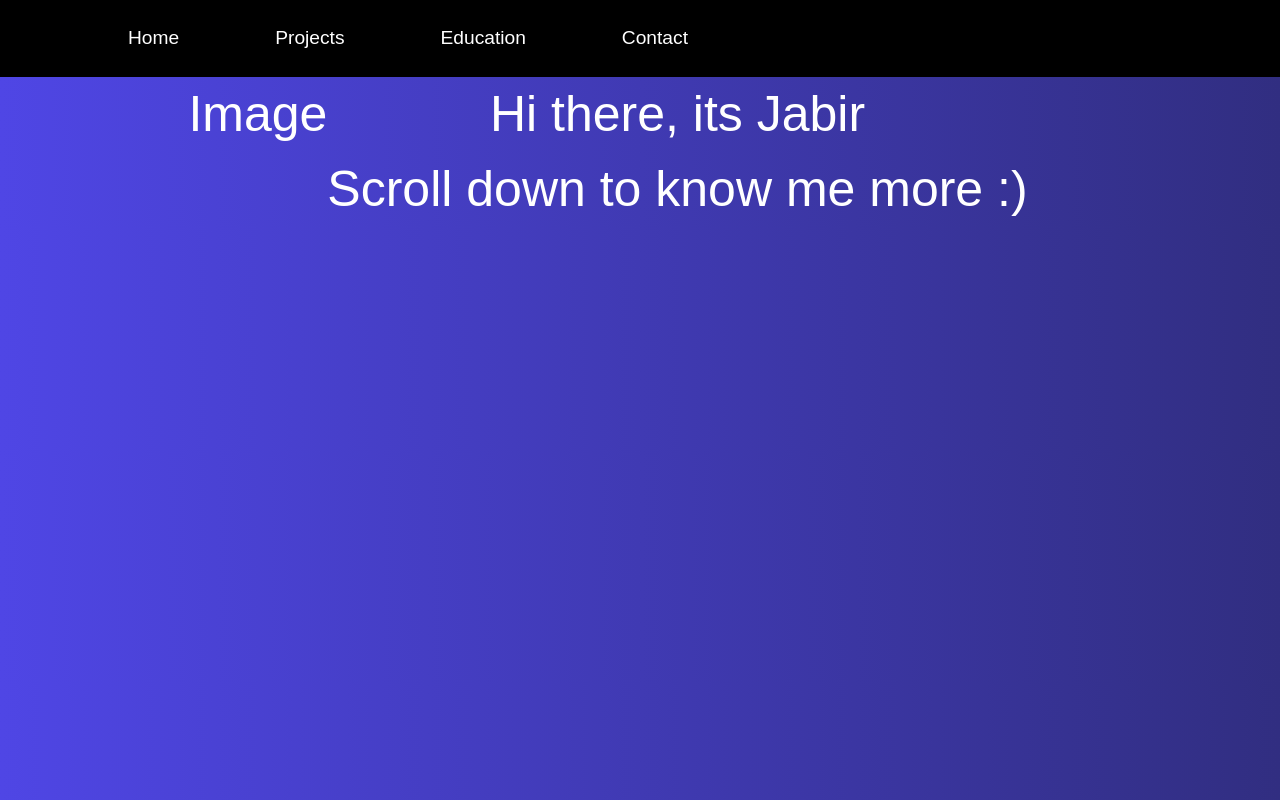
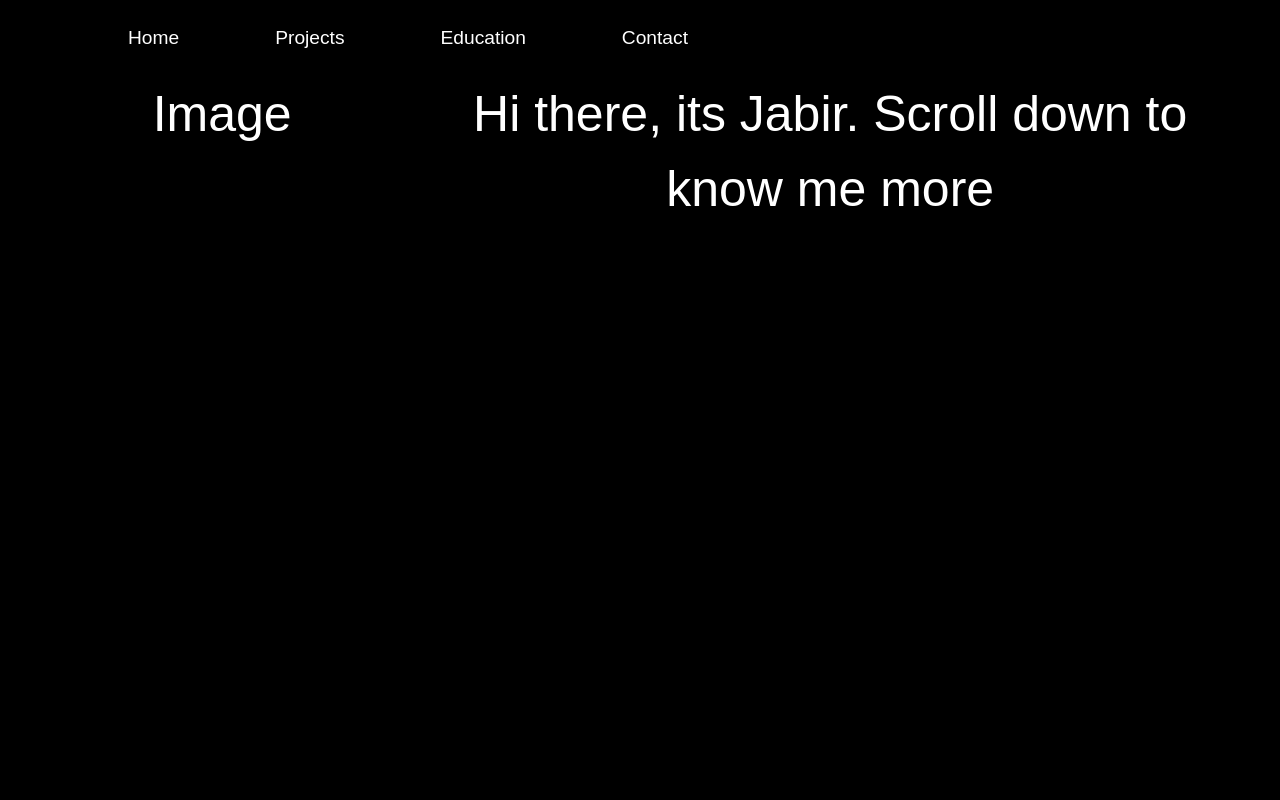
Before and after one commit to FutureWiz2002/portfolio, a website built with Vite: page index.html in a window 1280 px wide. Built offline with nearby package versions, Linux system fonts and the light colour scheme.

Commit message:
Introduced Tailwind and Three.js

```diff
--- a/index.html
+++ b/index.html
@@ -30,7 +30,7 @@
 
 
 
-<body class="bg-gradient-to-r from-indigo-600 to-indigo-900">
+<body class="indigo-900">
   <div class="">
   <nav class="">
         <ol>
@@ -41,13 +41,8 @@
         </ol>
     </nav></div>
     <div class = 'intro'>
-      <div>
-        <p>Image</p>
-      </div>
-      <div>
-        <p class="introduction1">Hi there, its Jabir</p>
-        <p >Scroll down to know me more :)</p>
-      </div>
+        <p class="introduction">Image</p>
+        <p class="intorduction">Hi there, its Jabir. Scroll down to know me more</p>
     </div>
 </body>
 </html>
--- a/package.json
+++ b/package.json
@@ -1,5 +1,9 @@
 {
   "dependencies": {
-    "tailwindcss": "^3.3.2"
+    "tailwindcss": "^3.3.2",
+    "three": "^0.152.2"
+  },
+  "devDependencies": {
+    "vite": "^4.3.5"
   }
 }
--- a/style.css
+++ b/style.css
@@ -1,6 +1,7 @@
 body, html {
   margin:0;
   padding: o;
+  background-color: black;
 }
 body {
   /* background-color: black; */
@@ -42,5 +43,8 @@ nav {
   flex-direction: row  ;
   justify-content: center;
   text-align: center;
-
+  flex: 50%;
 }
+.introduction {
+  flex: 50%;
+}
```
Also changed, not shown: 1 other file.
